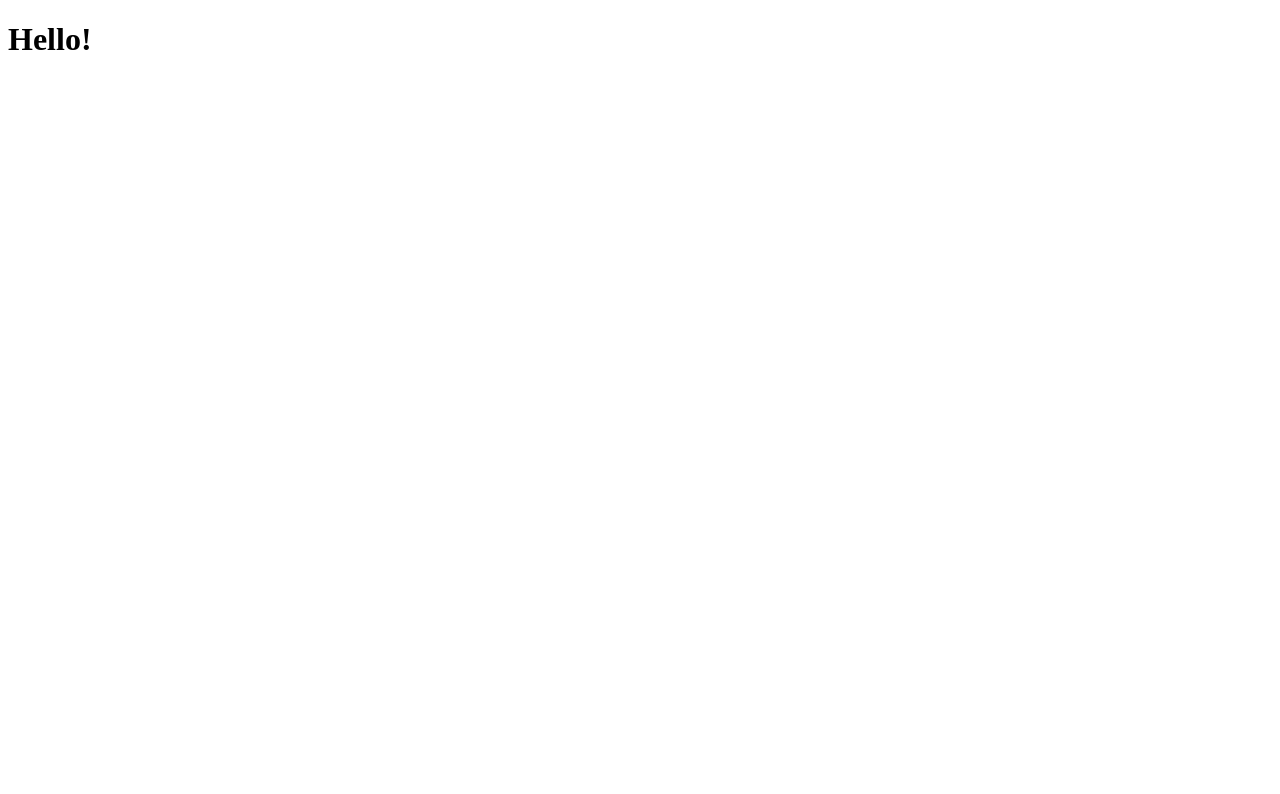
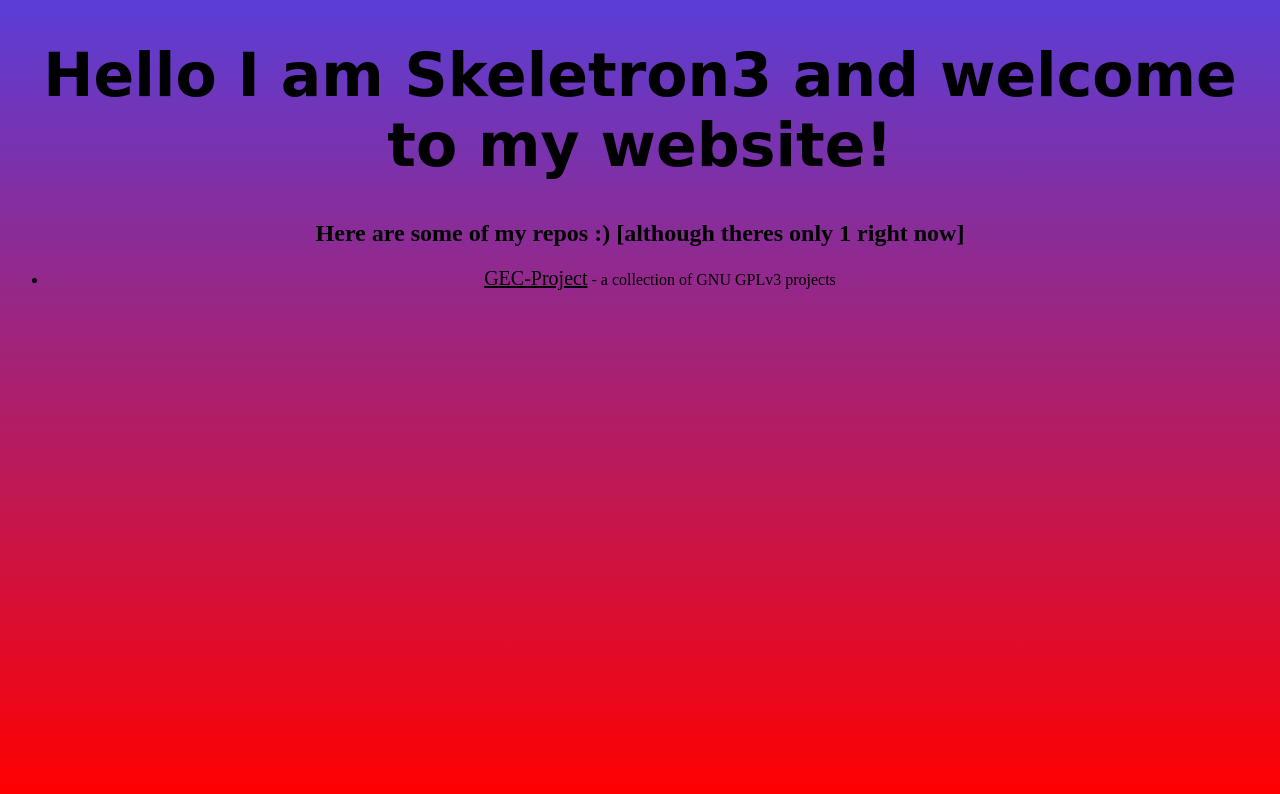
Before and after one commit to Skeletron3/Skeletron3.github.io, a plain HTML site: page index.html in a window 1280 px wide. Drawn offline with Linux system fonts and the light colour scheme.

Commit message:
Added some style

```diff
--- a/index.html
+++ b/index.html
@@ -1,6 +1,15 @@
 <!DOCTYPE html>
 <html>
-	<h1>
-		Hello!
-	</h1>
+  <head>
+    <link rel="stylesheet" type="text/css" href="styles/index.css">
+  </head>
+  <body>
+    <h1>
+      Hello I am Skeletron3 and welcome to my website!
+    </h1>
+    <h2>Here are some of my repos :) [although theres only 1 right now]</h2>
+    <ul>
+      <li><a href="https://github.com/Skeletron3/GEC-Project">GEC-Project</a>&nbsp;- a collection of GNU GPLv3 projects</li>
+    </ul>
+  </body>
 </html>
--- /dev/null
+++ b/styles/index.css
@@ -0,0 +1,33 @@
+body {
+	background-attachment: fixed;
+	height: 200px;
+	background-color: red; /* For browsers that do not support gradients */
+	background-image: linear-gradient(to top, rgb(255, 0, 0), rgb(90, 62, 214));
+}
+
+h1 {
+	font-size: 60px;
+	font-family: 'Brush Script MT', cursive;
+  text-align: center;
+  animation: fadeIn 2s;
+}
+
+@keyframes fadeIn {
+  0% { opacity: 0; }
+  100% { opacity: 1; }
+}
+
+h2 {
+  text-align: center;
+  animation: fadeIn 2s;
+}
+
+ul {
+  text-align: center;
+  animation: fadeIn 2s;
+}
+a {
+  color: black;
+  font-size: 20px;
+
+}
```
